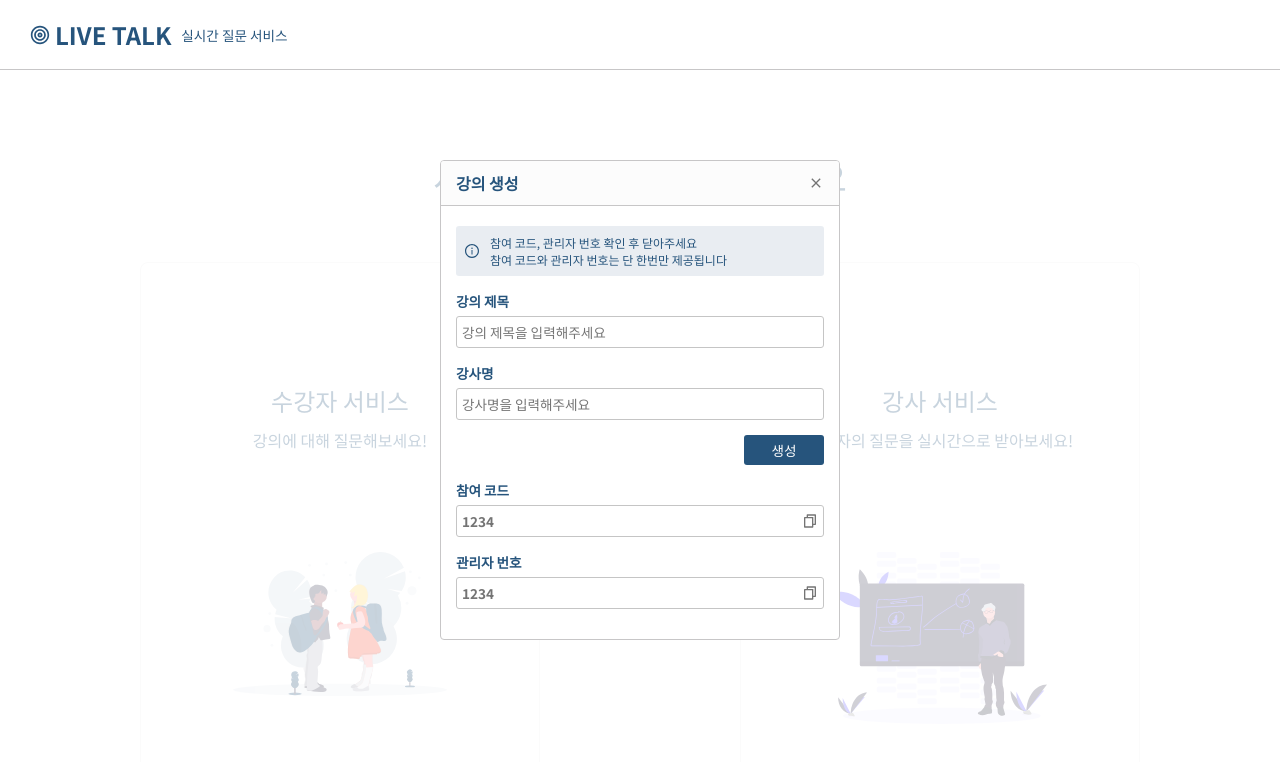
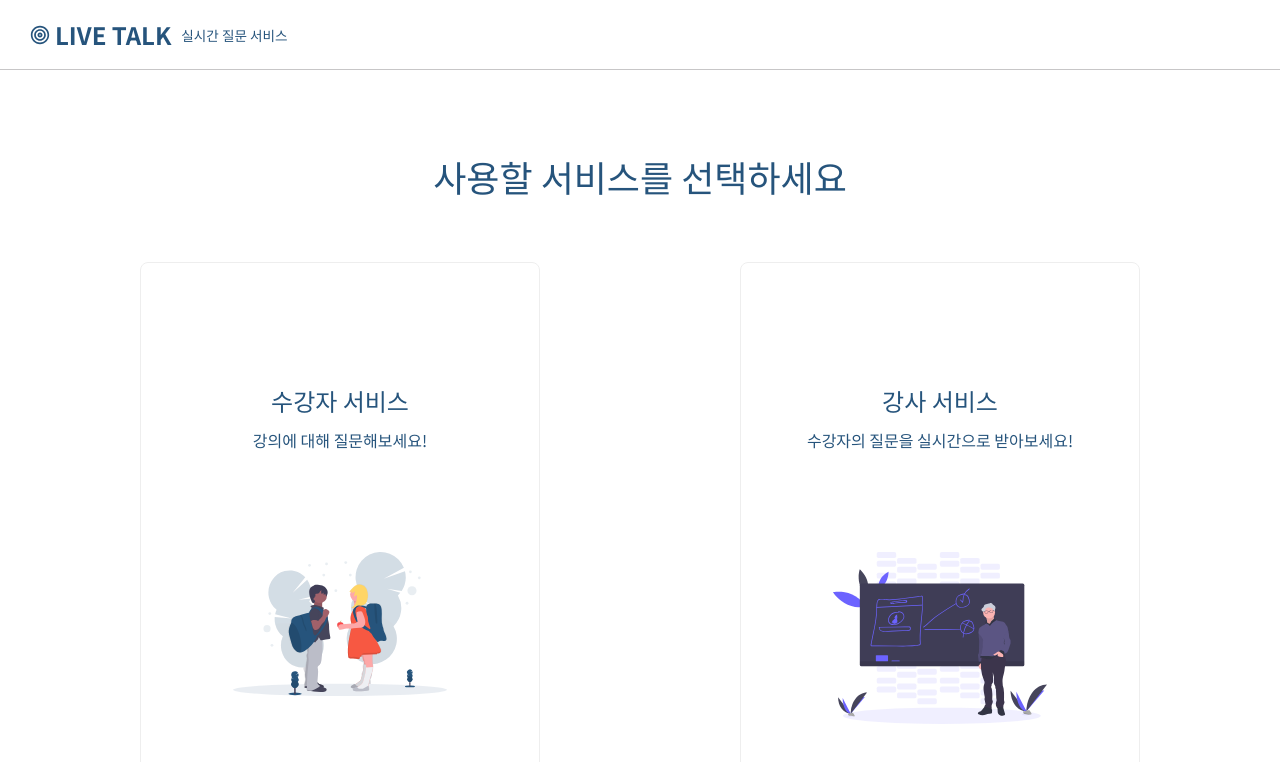
Before and after one commit to Choi-Jinwoo/Ask_Web, a React (Create React App) app: page / in a window 1280 px wide. Shown: the top 762 px of the page. Built offline with nearby package versions, Linux system fonts and the light colour scheme.

Commit message:
Add: 강의 생성 Logic 생성

```diff
--- a/src/components/lecturer/create-lecture-modal/index.tsx
+++ b/src/components/lecturer/create-lecture-modal/index.tsx
@@ -6,16 +6,43 @@ import { AiOutlineInfoCircle } from 'react-icons/ai';
 
 import './index.scss';
 import { colors } from 'styles/colors';
+import { useCallback } from 'react';
 
 type Props = {
   isOpen: boolean;
   handleClose: () => void;
+  title: string;
+  onTitleChange: (e: any) => void;
+  lecturer: string;
+  onLecturerChange: (e: any) => void;
+  joinCode: string;
+  adminCode: string;
+  handleClickCreateLecture: (e: any) => void;
 }
 
 export const CreateLectureModal = ({
   isOpen,
   handleClose,
+  title,
+  onTitleChange,
+  lecturer,
+  onLecturerChange,
+  joinCode,
+  adminCode,
+  handleClickCreateLecture,
 }: Props) => {
+  const handleCopyText = useCallback((text: string) => {
+    navigator.clipboard.writeText(text);
+  }, []);
+
+  const handleCopyJoinCode = useCallback(() => {
+    handleCopyText(joinCode);
+  }, [handleCopyText, joinCode]);
+
+  const handleCopyAdminCode = useCallback(() => {
+    handleCopyText(adminCode);
+  }, [adminCode, handleCopyText]);
+
   return (
     <Modal
       title='강의 생성'
@@ -29,16 +56,16 @@ export const CreateLectureModal = ({
         <div className='createLectureModal-info'>
           <AiOutlineInfoCircle color={colors.darkBlue} />
           <div className='createLectureModal-info-textWrapper'>
-            <Text tag='p' size='0.75rem' color={colors.darkBlue}>참여 코드, 관리자 번호 확인 후 닫아주세요</Text>
-            <Text tag='p' size='0.75rem' color={colors.darkBlue}>참여 코드와 관리자 번호는 단 한번만 제공됩니다</Text>
+            <Text tag='p' size='0.75rem' color={colors.darkBlue}>참여 코드, 관리자 코드 확인 후 닫아주세요</Text>
+            <Text tag='p' size='0.75rem' color={colors.darkBlue}>참여 코드와 관리자 코드는 단 한번만 제공됩니다</Text>
           </div>
         </div>
 
         <div className='createLectureModal-inputWrapper'>
           <Text weight='bold' size='small'>강의 제목</Text>
           <input
-            // value={''}
-            // onChange={onIdChange}
+            value={title}
+            onChange={onTitleChange}
             className='createLectureModal-title'
             placeholder='강의 제목을 입력해주세요'
             type='text'
@@ -48,33 +75,32 @@ export const CreateLectureModal = ({
         <div className='createLectureModal-inputWrapper'>
           <Text weight='bold' size='small'>강사명</Text>
           <input
-            // value={pw}
-            // onChange={onPwChange}
+            value={lecturer}
+            onChange={onLecturerChange}
             className='createLectureModal-lecturer'
             placeholder='강사명을 입력해주세요'
-            type='password'
+            type='text'
           />
         </div>
 
         <div className='createLectureModal-buttonWrapper'>
           <Button
-            onClick={(e) => { }}
+            onClick={handleClickCreateLecture}
           >생성</Button>
         </div>
 
         <div className='createLectureModal-resultBox'>
           <Text size='small' weight='bold'>참여 코드</Text>
           <div className='createLectureModal-codeWrapper'>
-            <Text size='small' weight='bold' color={colors.darkerGray}>1234</Text>
-            <RiFileCopyLine color={colors.darkerGray} cursor='pointer' />
+            <Text size='small' weight='bold' color={colors.darkerGray}>{joinCode}</Text>
+            <RiFileCopyLine color={colors.darkerGray} cursor='pointer' onClick={handleCopyJoinCode} />
           </div>
         </div>
-
         <div className='createLectureModal-resultBox'>
-          <Text size='small' weight='bold'>관리자 번호</Text>
+          <Text size='small' weight='bold'>관리자 코드</Text>
           <div className='createLectureModal-codeWrapper'>
-            <Text size='small' weight='bold' color={colors.darkerGray}>1234</Text>
-            <RiFileCopyLine color={colors.darkerGray} cursor='pointer' />
+            <Text size='small' weight='bold' color={colors.darkerGray}>{adminCode}</Text>
+            <RiFileCopyLine color={colors.darkerGray} cursor='pointer' onClick={handleCopyAdminCode} />
           </div>
         </div>
 
--- a/src/containers/select-service.container.tsx
+++ b/src/containers/select-service.container.tsx
@@ -21,15 +21,30 @@ export const SelectServiceContainer = observer(() => {
 
   const history = useHistory();
 
+  // create modal state
+  const [createTitle, onCreateTitleChange, clearCreateTitle] = useInputText('');
+  const [createLecturer, onCreateLecturerChange, clearCreateLecturer] = useInputText('');
+  const [createdJoinCode, setCreatedJoinCode] = useState('');
+  const [createdAdminCode, setCreatedAdminCode] = useState('');
+
+  // join lecturer modal state
   const [adminCode, onAdminCodeChange, clearAdminCode] = useInputText('');
+
+  // join send inquiry modal state
   const [joinCode, onJoinCodeChange, clearJoinCode] = useInputText('');
+
+  // login modal state
   const [isLoginModalOpen, setLoginModalOpen] =
     useState<boolean>(false);
+
+  // modal open state
   const [isJoinLecturerModalOpen, setJoinLecturerModalOpen]
     = useState<boolean>(false);
   const [isJoinAuditorModalOpen, setJoinAuditorModalOpen]
     = useState<boolean>(false);
+  const [isCreateModalOpen, setCreateModalOpen] = useState<boolean>(false)
 
+  // close modal function
   const handleCloseJoinAuditorModal = useCallback(() => {
     setJoinAuditorModalOpen(false);
     clearJoinCode();
@@ -43,6 +58,35 @@ export const SelectServiceContainer = observer(() => {
   const handleCloseLoginModal = useCallback(() => {
     setLoginModalOpen(false);
   }, [])
+
+  const handleCloseCreateModal = useCallback(() => {
+    setCreateModalOpen(false);
+    clearCreateTitle();
+    clearCreateLecturer();
+    setCreatedJoinCode('');
+    setCreatedAdminCode('');
+  }, [clearCreateLecturer, clearCreateTitle])
+
+  const handleClickCreateLecture = useCallback(async () => {
+    if (createTitle.trim().length <= 0 || createLecturer.trim().length <= 0) {
+      alert('내용을 입력해주세요');
+      return;
+    }
+
+    try {
+      const lecture = await lectureStore.create(createTitle, createLecturer);
+      const { adminCode, joinCode } = lecture;
+      console.log(lecture);
+
+
+      console.log(adminCode, joinCode);
+
+      setCreatedJoinCode(joinCode);
+      setCreatedAdminCode(adminCode);
+    } catch (err) {
+      alert('다시 시도해주세요');
+    }
+  }, [createLecturer, createTitle, lectureStore])
 
   const handleClickLecturerService = useCallback(() => {
     setJoinLecturerModalOpen(true);
@@ -104,8 +148,9 @@ export const SelectServiceContainer = observer(() => {
       })
   }, [history, joinCode, lectureStore])
 
-  const handleClickCreateLecture = useCallback(() => {
+  const handleClickOpenCreateLecture = useCallback(() => {
     setJoinLecturerModalOpen(false);
+    setCreateModalOpen(true);
   }, [])
 
   useEffect(() => {
@@ -117,13 +162,20 @@ export const SelectServiceContainer = observer(() => {
   return (
     <div>
       <CreateLectureModal
-        isOpen={true}
-        handleClose={() => { }}
+        handleClickCreateLecture={handleClickCreateLecture}
+        isOpen={isCreateModalOpen}
+        handleClose={handleCloseCreateModal}
+        title={createTitle}
+        onTitleChange={onCreateTitleChange}
+        lecturer={createLecturer}
+        onLecturerChange={onCreateLecturerChange}
+        joinCode={createdJoinCode}
+        adminCode={createdAdminCode}
       />
       <JoinLecturerModal
         adminCode={adminCode}
         onAdminCodeChange={onAdminCodeChange}
-        handleClickCreateLecture={handleClickCreateLecture}
+        handleClickCreateLecture={handleClickOpenCreateLecture}
         handleJoin={handleJoinLecturerService}
         isOpen={isJoinLecturerModalOpen}
         handleClose={handleCloseJoinLecturerModal} />
--- a/src/repositories/lecture.repository.ts
+++ b/src/repositories/lecture.repository.ts
@@ -20,4 +20,13 @@ export class LectureRepository {
       adminCode,
     });
   }
+
+  async createLecture(title: string, lecturer: string) {
+    const res = await baseAxios.post('/lecture', {
+      title,
+      lecturer,
+    });
+
+    return res.data['data'];
+  }
 }
--- a/src/stores/lecture.store.ts
+++ b/src/stores/lecture.store.ts
@@ -19,6 +19,12 @@ class LectureStore {
     const adminCode = adminCodeStorage.get() as string;
     await this.lectureRepository.closeLecture(adminCode, lecture);
   }
+
+  async create(title: string, lecturer: string): Promise<ILecture> {
+    const { lecture } = await this.lectureRepository.createLecture(title, lecturer);
+
+    return lecture;
+  }
 }
 
 export const lectureStore = new LectureStore(new LectureRepository());
--- a/src/types/lecture.interface.ts
+++ b/src/types/lecture.interface.ts
@@ -5,4 +5,6 @@ export interface ILecture {
   startAt: Date;
   endAt: Date;
   createdAt: Date;
+  adminCode: string;
+  joinCode: string;
 }
```
